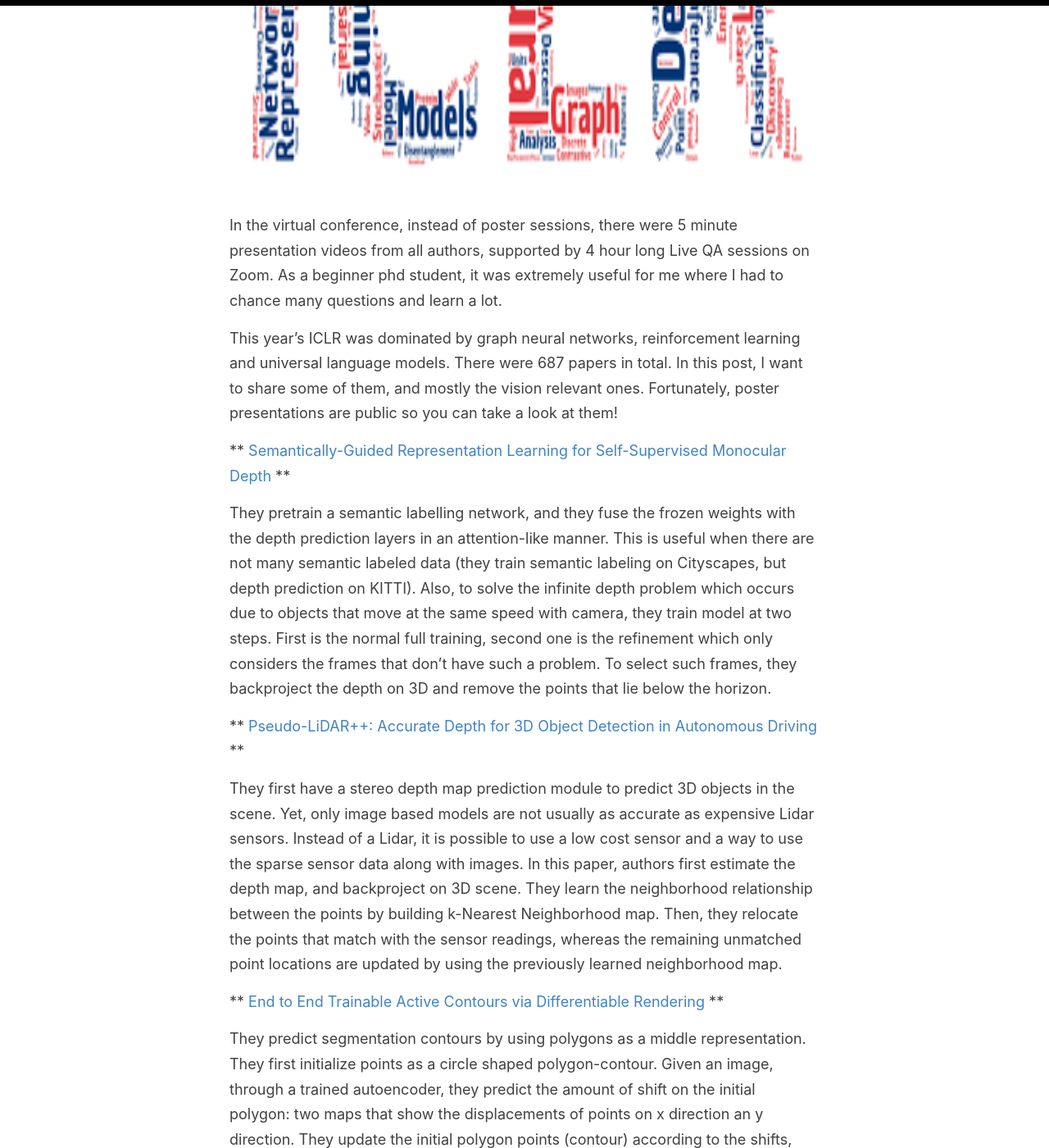
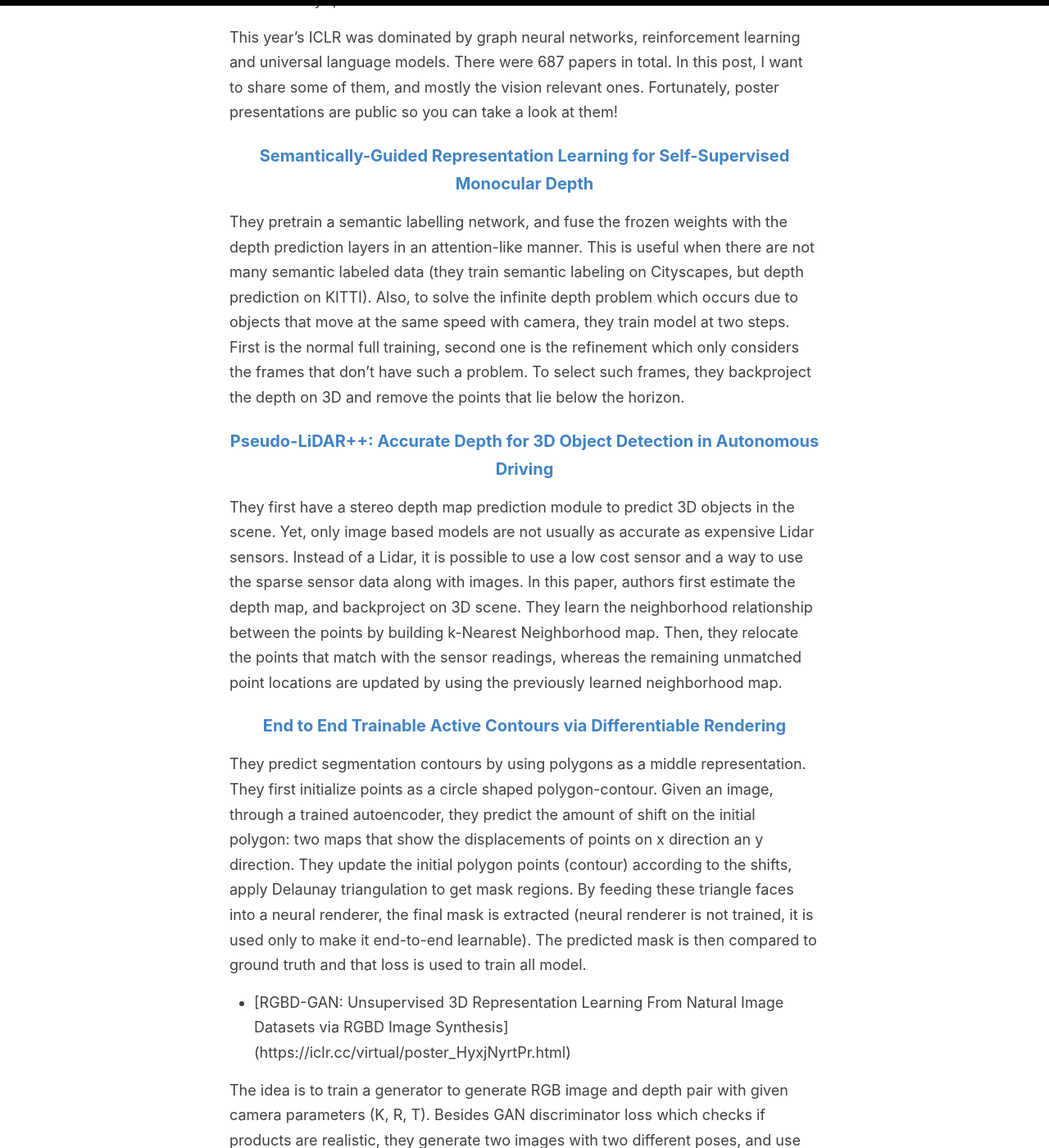
Before and after one commit to evinpinar/evinpinar.github.io, a Jekyll site: the page built from _posts/2020-5-10-iclr2020-vision.md, in a window 1280 px wide and 1400 px high, scrolled down 742 px. Shown: the whole window at 82% size. Built offline with Jekyll 4.4.1, drawn with Linux system fonts in a browser that asks for light colours; comment, search, counter and statistics services are not loaded; some of the changed text lies outside the part shown.

Commit message:
iclr edit

```diff
--- a/_posts/2020-5-10-iclr2020-vision.md
+++ b/_posts/2020-5-10-iclr2020-vision.md
@@ -7,46 +7,46 @@ comments: true
 
 ICLR this year happened fully virtual thanks to coronavirus, and I had a chance to participate as a volunteer student. Normally it was planned to be in Ethiopia to improve the inclusivity culture by letting more people in Africa to attend. Yet I think it was even more inclusive in this way, especially that the registration fees were much reduced, volunteering option for students, and the conference was only a laptop and an internet away.
 
-<img src="/images/iclr.png" height="500">
+<img src="/images/iclr.png">
 
 In the virtual conference, instead of poster sessions, there were 5 minute presentation videos from all authors, supported by 4 hour long Live QA sessions on Zoom. As a beginner phd student, it was extremely useful for me where I had to chance many questions and learn a lot.
 
 This year's ICLR was dominated by graph neural networks, reinforcement learning and universal language models. There were 687 papers in total. In this post, I want to share some of them, and mostly the vision relevant ones. Fortunately, poster presentations are public so you can take a look at them!
 
-** [Semantically-Guided Representation Learning for Self-Supervised Monocular Depth](https://iclr.cc/virtual/poster_ByxT7TNFvH.html) **
+### [Semantically-Guided Representation Learning for Self-Supervised Monocular Depth](https://iclr.cc/virtual/poster_ByxT7TNFvH.html)
 
-They pretrain a semantic labelling network, and they fuse the frozen weights with the depth prediction layers in an attention-like manner. This is useful when there are not many semantic labeled data (they train semantic labeling on Cityscapes, but depth prediction on KITTI).
+They pretrain a semantic labelling network, and fuse the frozen weights with the depth prediction layers in an attention-like manner. This is useful when there are not many semantic labeled data (they train semantic labeling on Cityscapes, but depth prediction on KITTI).
 Also, to solve the infinite depth problem which occurs due to objects that move at the same speed with camera, they train model at two steps. First is the normal full training, second one is the refinement which only considers the frames that don't have such a problem. To select such frames, they backproject the depth on 3D and remove the points that lie below the horizon.
 
-** [Pseudo-LiDAR++: Accurate Depth for 3D Object Detection in Autonomous Driving](https://iclr.cc/virtual/poster_BJedHRVtPB.html) **
+### [Pseudo-LiDAR++: Accurate Depth for 3D Object Detection in Autonomous Driving](https://iclr.cc/virtual/poster_BJedHRVtPB.html)
 
 They first have a stereo depth map prediction module to predict 3D objects in the scene. Yet, only image based models are not usually as accurate as expensive Lidar sensors. Instead of a Lidar, it is possible to use a low cost sensor and a way to use the sparse sensor data along with images. In this paper, authors first estimate the depth map, and backproject on 3D scene. They learn the neighborhood relationship between the points by building k-Nearest Neighborhood map. Then, they relocate the points that match with the sensor readings, whereas the remaining unmatched point locations are updated by using the previously learned neighborhood map.
 
-** [End to End Trainable Active Contours via Differentiable Rendering](https://iclr.cc/virtual/poster_rkxawlHKDr.html) **
+### [End to End Trainable Active Contours via Differentiable Rendering](https://iclr.cc/virtual/poster_rkxawlHKDr.html)
 
 They predict segmentation contours by using polygons as a middle representation. They first initialize points as a circle shaped polygon-contour. Given an image, through a trained autoencoder, they predict the amount of shift on the initial polygon: two maps that show the displacements of points on x direction an y direction. They update the initial polygon points (contour) according to the shifts, apply Delaunay triangulation to get mask regions. By feeding these triangle faces into a neural renderer, the final mask is extracted (neural renderer is not trained, it is used only to make it end-to-end learnable). The predicted mask is then compared to ground truth and that loss is used to train all model.
 
-** [RGBD-GAN: Unsupervised 3D Representation Learning From Natural Image Datasets via RGBD Image Synthesis] (https://iclr.cc/virtual/poster_HyxjNyrtPr.html) **
+* [RGBD-GAN: Unsupervised 3D Representation Learning From Natural Image Datasets via RGBD Image Synthesis] (https://iclr.cc/virtual/poster_HyxjNyrtPr.html)
 
 The idea is to train a generator to generate RGB image and depth pair with given camera parameters (K, R, T). Besides GAN discriminator loss which checks if products are realistic, they generate two images with two different poses, and use an additional photoconsistency loss by warping the first to second and second to the first one. They show how this can be used along with PCGAN, StyleGAN and DeepVoxels.
 
-** [Higher-Order Function Networks for Learning Composable 3D Object Representations](https://iclr.cc/virtual/poster_HJgfDREKDB.html) **
+* [Higher-Order Function Networks for Learning Composable 3D Object Representations](https://iclr.cc/virtual/poster_HJgfDREKDB.html)
 
 The task is single image point cloud reconstruction. Assuming there is a decoder (mapper) which takes points from a canonical space and maps to points on an object(independent from the object), they create an "encoder" network which takes an image as input, and produces a latent vector which will actually become decoder's parameters. So actually encoder learns to generate decoder parameters depending on the input image. They minimize the chamfer distance on reconstructed point sets. According to the experiments, their model works better than previously posed "nearest neighbor object retrieval" issue on 3D reconstruction.
 
-** [A CRITICAL ANALYSIS OF SELF-SUPERVISION, OR WHAT WE CAN LEARN FROM A SINGLE IMAGE] (https://iclr.cc/virtual/poster_B1esx6EYvr.html) **
+* [A Critical Analysis of Self-Supervision, or What We Can Learn from a Single Image](https://iclr.cc/virtual/poster_B1esx6EYvr.html)
 
 They train a self-supervised network (eg. DeepCluster or BiGAN) with a single image cropped in 1M pieces of different sizes and augmentation. They compare this network with 1M different images trained version, and a fully supervised trained model. By taking layers at each level (conv1, conv2, conv3), they compare the classification accuracy when only that layer is used. They found that the low-level accuracies were similar in 1-img, 1M-img, and supervised models. However, the difference between them increased when higher network layer is used. It shows that: low level info can be captured even by a well augmented single image, whereas the current supervised models cannot capture high-level info good even though they use 1M images.
 
 
 Other interesting vision papers:
 
-* [Image-guided Neural Object Rendering] (https://iclr.cc/virtual/poster_Hyg9anEFPS.html)
-* [Neural Outlier Rejection for Self-Supervised Keypoint Learning] (https://iclr.cc/virtual/poster_Skx82ySYPH.html)
-* [DeepV2D: Video to Depth with Differentiable Structure from Motion] (https://iclr.cc/virtual/poster_HJeO7RNKPr.html)
-* [Unpaired Point Cloud Completion on Real Scans using Adversarial Training] (https://iclr.cc/virtual/poster_HkgrZ0EYwB.html)
+* [Image-guided Neural Object Rendering](https://iclr.cc/virtual/poster_Hyg9anEFPS.html)
+* [Neural Outlier Rejection for Self-Supervised Keypoint Learning](https://iclr.cc/virtual/poster_Skx82ySYPH.html)
+* [DeepV2D: Video to Depth with Differentiable Structure from Motion](https://iclr.cc/virtual/poster_HJeO7RNKPr.html)
+* [Unpaired Point Cloud Completion on Real Scans using Adversarial Training](https://iclr.cc/virtual/poster_HkgrZ0EYwB.html)
 * [Deep 3D Pan via Local adaptive "t-shaped" convolutions with global and local adaptive dilations](https://iclr.cc/virtual/poster_B1gF56VYPH.html)
-* [Scale-Equivariant Steerable Networks] (https://iclr.cc/virtual/poster_HJgpugrKPS.html)
+* [Scale-Equivariant Steerable Networks](https://iclr.cc/virtual/poster_HJgpugrKPS.html)
 * [Learning from Unlabelled Videos Using Contrastive Predictive Neural 3D Mapping](https://iclr.cc/virtual/poster_BJxt60VtPr.html)
 
 
@@ -54,14 +54,14 @@ Object-centric Scene Modelling:
 
 * [Contrastive Learning of Structured World Models](https://iclr.cc/virtual/poster_H1gax6VtDB.html): They model the environments that consist multiple objecst in a structured way, where each object state in the coming image is represented as a vector feature, the object relationships are captured with Graph Neural Network.
 * [SCALOR: Generative World Models with Scalable Object Representations](https://iclr.cc/virtual/poster_SJxrKgStDH.html)
-* [GENESIS: Generative Scene Inference and Sampling with Object-Centric Latent Representations] (https://iclr.cc/virtual/poster_BkxfaTVFwH.html)
-* [SPACE: Unsupervised Object-Oriented Scene Representation via Spatial Attention and Decomposition] (https://iclr.cc/virtual/poster_rkl03ySYDH.html)
+* [GENESIS: Generative Scene Inference and Sampling with Object-Centric Latent Representations](https://iclr.cc/virtual/poster_BkxfaTVFwH.html)
+* [SPACE: Unsupervised Object-Oriented Scene Representation via Spatial Attention and Decomposition](https://iclr.cc/virtual/poster_rkl03ySYDH.html)
 
 
 And many interesting stuff on GNNs, disentanglement, RL, meta-learning:
 
 * [On the Equivalence between Positional Node Embeddings and Structural Graph Representations](https://iclr.cc/virtual/poster_SJxzFySKwH.html)
-* [Disentangling Factors of Variations Using Few Labels] (https://iclr.cc/virtual/poster_SygagpEKwB.html)
+* [Disentangling Factors of Variations Using Few Labels](https://iclr.cc/virtual/poster_SygagpEKwB.html)
 * [A Meta-Transfer Objective for Learning to Disentangle Causal Mechanisms](https://iclr.cc/virtual/poster_ryxWIgBFPS.html)
 * [Learning to Guide Random Search](https://iclr.cc/virtual/poster_B1gHokBKwS.html)
 * [Improving Generalization in Meta Reinforcement Learning using Learned Objectives](https://iclr.cc/virtual/poster_S1evHerYPr.html)
@@ -70,9 +70,9 @@ And many interesting stuff on GNNs, disentanglement, RL, meta-learning:
 Learning on different topologies, self-supervision:
 
 * [Mixed-curvature Variational Autoencoders](https://iclr.cc/virtual/poster_S1g6xeSKDS.html)
-* [B-Spline CNNs on Lie groups] (https://iclr.cc/virtual/poster_H1gBhkBFDH.html)
+* [B-Spline CNNs on Lie groups](https://iclr.cc/virtual/poster_H1gBhkBFDH.html)
 * [From Variational to Deterministic Autoencoders](https://iclr.cc/virtual/poster_S1g7tpEYDS.html)
-* [DeepSphere: a graph-based spherical CNN] (https://iclr.cc/virtual/poster_B1e3OlStPB.html)
-* [Geom-GCN: Geometric Graph Convolutional Networks] (https://iclr.cc/virtual/poster_S1e2agrFvS.html)
+* [DeepSphere: a graph-based spherical CNN](https://iclr.cc/virtual/poster_B1e3OlStPB.html)
+* [Geom-GCN: Geometric Graph Convolutional Networks](https://iclr.cc/virtual/poster_S1e2agrFvS.html)
 * [Self-labelling via simultaneous clustering and representation learning](https://iclr.cc/virtual/poster_Hyx-jyBFPr.html)
-* [Network Deconvolution] (https://iclr.cc/virtual/poster_rkeu30EtvS.html)
+* [Network Deconvolution](https://iclr.cc/virtual/poster_rkeu30EtvS.html)
```
